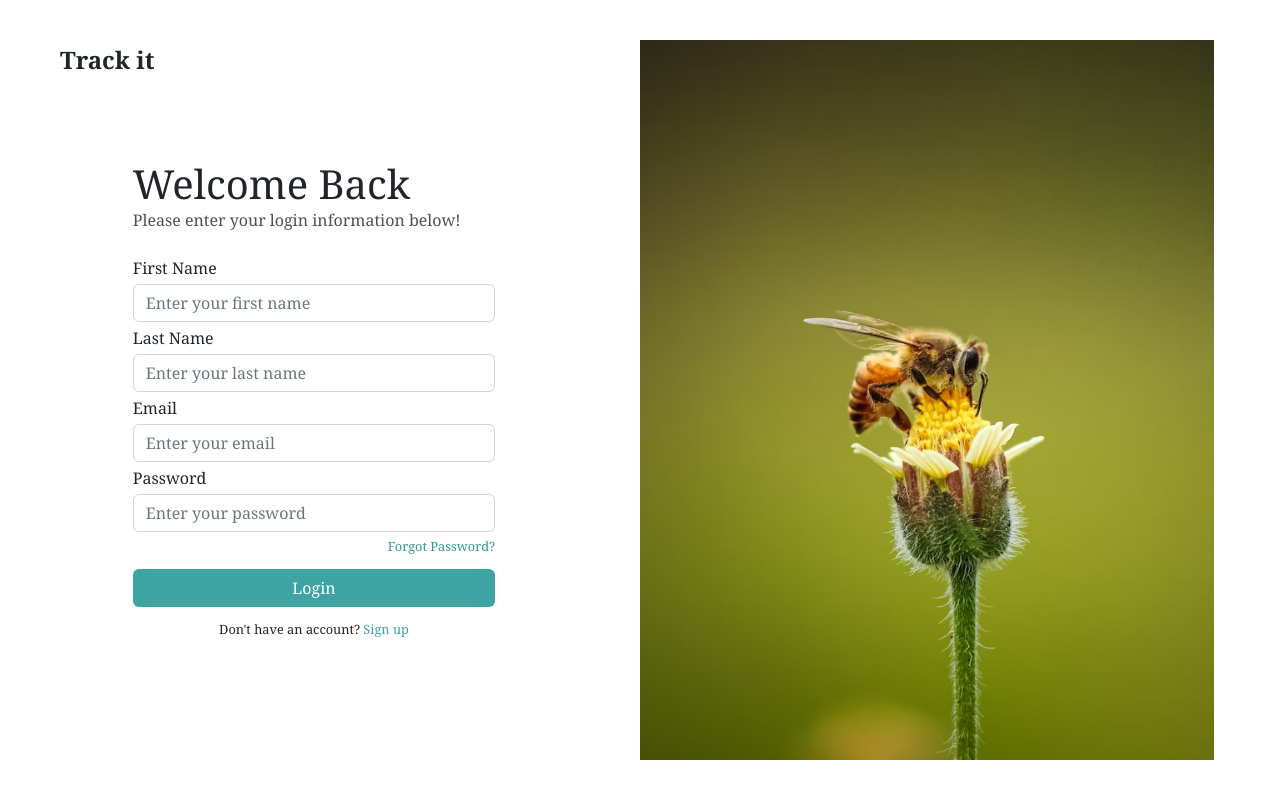
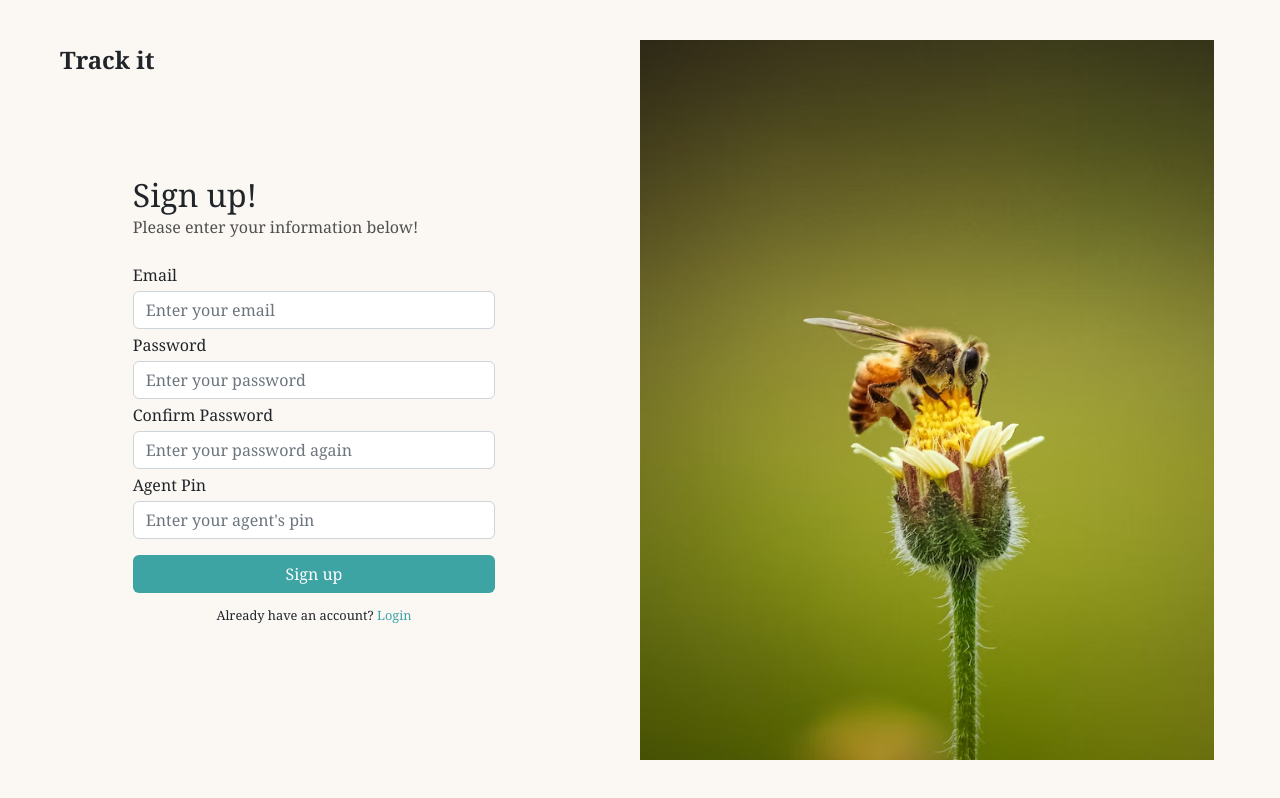
Before and after one commit to UC-data-tracking/frontend-repo, a React (Create React App) app: page /sign-up in a window 1280 px wide. Shown: the top 798 px of the page. Built offline with nearby package versions, Linux system fonts and the light colour scheme.

Commit message:
Delete nav. Change signup page inputs. Change image type to be able to view on all browsers.

```diff
--- a/src/App.js
+++ b/src/App.js
@@ -16,7 +16,7 @@ function App() {
 					<Route path='/' element={<Login/>}></Route>
 					<Route path='/sign-up' element={<Sign_up/>}></Route>
 					<Route path='/bad-input' element={<Bee_a_Difference_Input/>}></Route>
-					<Route path='/monthly-tracking-input' element={<Monthly_Tracker_Input/>}></Route>
+					<Route path='/monthly-tracker' element={<Monthly_Tracker_Input/>}></Route>
 				</Routes>
 			</main>
 			<footer></footer>
--- a/src/components/login/Login.css
+++ b/src/components/login/Login.css
@@ -43,8 +43,8 @@
 }
 
 .login-btn:hover {
-    color: #3da3a3;
-    background-color: white;
+    color: black;
+    background-color: #3da3a3;
 }
 
 .forgot-password-text {
--- a/src/components/navbar/Navbar.css
+++ b/src/components/navbar/Navbar.css
@@ -1,24 +1,7 @@
-.nav {
-    display: flex;
-    flex-direction: row;
-    font-size: 1.5rem;
-    font-weight: 700;
-    width: 100vw;
-    padding: 0% 2%;
-    color: rgb(77, 76, 76);
-    font-family: 'Merriweather', serif;
-    margin-bottom: 1.3em;
+.nav-logo {
+    color: black;
 }
 
-.nav-items {
-    display: flex;
-    flex-direction: row;
-    justify-content: space-between;
-    gap: 1rem;
-    text-decoration: none;
-    color: red;
+.nav-link {
+    color: rgb(138, 138, 138);
 }
-
-.logout-link {
-    color: red;
-}
--- a/src/components/navbar/Navbar.js
+++ b/src/components/navbar/Navbar.js
@@ -1,29 +1,13 @@
 import React from 'react';
-import { Link } from 'react-router-dom'
-import './Navbar.css'
+import { Link } from 'react-router-dom';
+import './Navbar.css';
 
 function Navbar(props) {
-    return (
-			<nav className='nav d-flex justify-content-between'>
-				<ul className='nav-items'>
-					<Link to='/bee-a-difference'>
-						<li className='links'>Bee a Difference</li>
-					</Link>
-					<Link to=''>
-						<li className='links'>Monthly Tracker</li>
-					</Link>
-					<Link to=''>
-						<li className='links'>Daily Time Record</li>
-					</Link>
-					<Link to=''>
-						<li className='links'>Reports</li>
-					</Link>
-				</ul>
-				<Link to='/'>
-					<li className='logout-link'>Log Out</li>
-				</Link>
-			</nav>
-		);
+	return (
+		<div>
+
+		</div>
+	);
 }
 
 export default Navbar;
--- a/src/components/sign-up/Sign_up.js
+++ b/src/components/sign-up/Sign_up.js
@@ -10,24 +10,12 @@ function Sign_up(props) {
 						<div className='welcome-back-container flex-column d-flex justify-content-center align-items-center'>
 							<div className='mini-container'>
 								<div className='w-100 title-text-container d-flex flex-column gap-2'>
-									<h2 className='fs-1'>Welcome Back</h2>
+									<h2 className='fs-2'>Sign up!</h2>
 									<p className='get-started-text'>
-										Please enter your login information below!
+										Please enter your information below!
 									</p>
 								</div>
 								<div className='flex-column d-flex justify-content-center gap-2 w-100 mb-3'>
-									<span>First Name</span>
-									<input
-										type='text'
-										placeholder='Enter your first name'
-										className='form-control'
-									/>
-									<span>Last Name</span>
-									<input
-										type='text'
-										placeholder='Enter your last name'
-										className='form-control'
-									/>
 									<span>Email</span>
 									<input
 										type='text'
@@ -36,24 +24,31 @@ function Sign_up(props) {
 									/>
 									<span>Password</span>
 									<input
-										type='text'
+										type='password'
 										placeholder='Enter your password'
 										className='form-control'
 									/>
-									<Link
-										to='/forgot-password'
-										className='forgot-password-text align-self-end'>
-										Forgot Password?
-									</Link>
+									<span>Confirm Password</span>
+									<input
+										type='password'
+										placeholder='Enter your password again'
+										className='form-control'
+									/>
+									<span>Agent Pin</span>
+									<input
+										type='text'
+										placeholder="Enter your agent's pin"
+										className='form-control'
+									/>
 								</div>
 								<div className='w-100 d-flex flex-column justify-content-center gap-3'>
 									<Link to='/dashboard'>
-										<button className='btn login-btn w-100'>Login</button>
+										<button className='btn login-btn w-100'>Sign up</button>
 									</Link>
 									<p className='no-acct-text text-center'>
-										Don't have an account?{' '}
-										<Link to='/sign-up' className='sign-up-text'>
-											Sign up
+										Already have an account?{' '}
+										<Link to='/' className='sign-up-text'>
+											Login
 										</Link>
 									</p>
 								</div>
--- a/src/index.css
+++ b/src/index.css
@@ -6,6 +6,7 @@ body {
   font-family: Georgia, 'Times New Roman', Times, serif;
   -webkit-font-smoothing: antialiased;
   -moz-osx-font-smoothing: grayscale;
+  background-color: rgb(251, 248, 244);
 }
 
 code {
```
